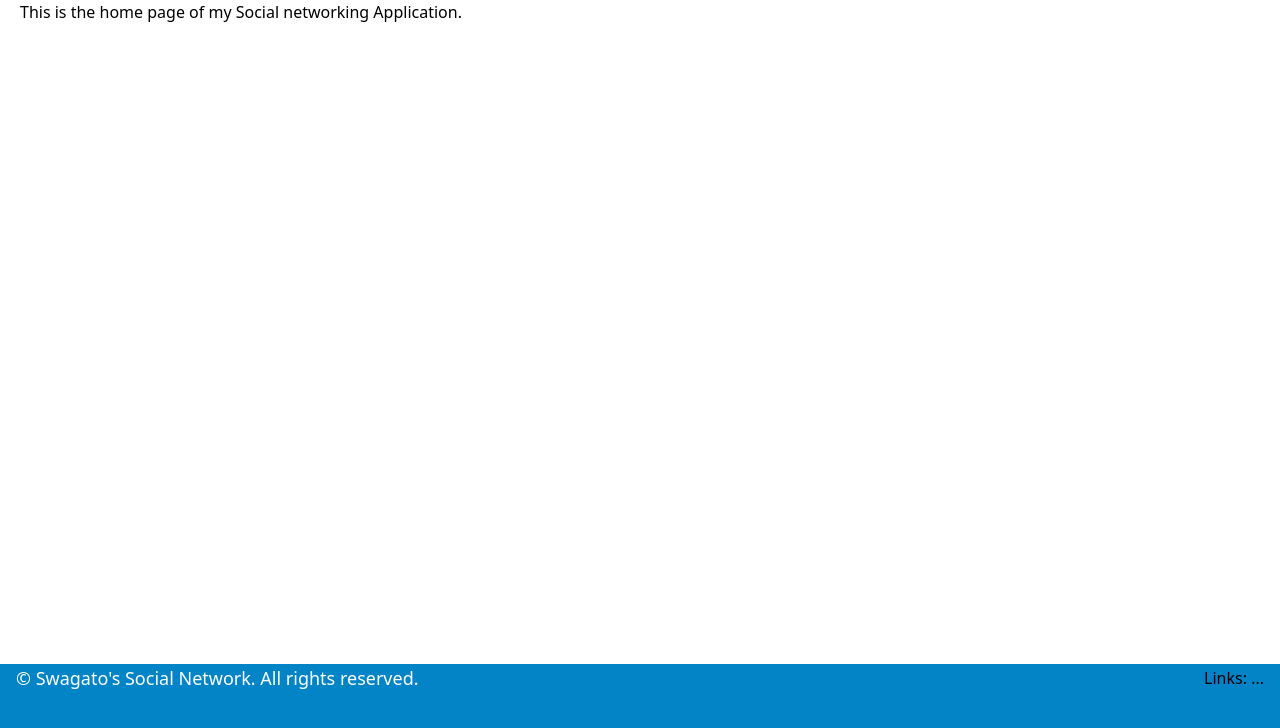
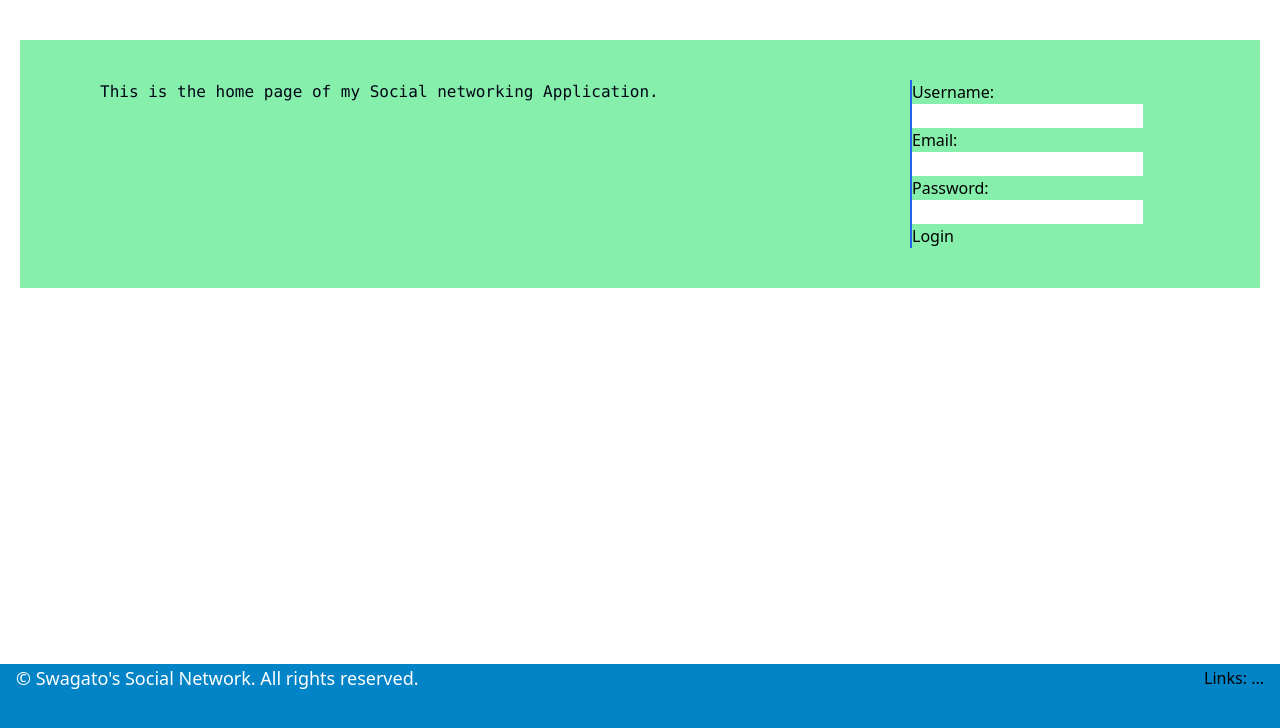
Before and after one commit to swagatobhaskar/flask-socialmedia, a Flask app: page / in a window 1280 px wide. Shown: the part 56-784 px from the top of the page. Run offline with Flask 3, Linux system fonts and the light colour scheme.

Commit message:
Removing last 1 or 2 commits

```diff
--- a/socialnetwork/app/blueprints/home/routes.py
+++ b/socialnetwork/app/blueprints/home/routes.py
@@ -1,13 +1,17 @@
 from flask import Blueprint, render_template, abort
 from jinja2 import TemplateNotFound
+
+# from blueprints.user.forms.login_form import LoginForm --> module blueprints not found
+from ..user.forms.login_form import LoginForm
 
 home_bp = Blueprint('home', __name__, template_folder='templates', static_folder='static', static_url_path='/home/static/')
 
 @home_bp.route('/')
 @home_bp.route('/home')
 def home():
+    login_form = LoginForm()
     try:
-        return render_template('index.html')
+        return render_template('index.html', form=login_form)
     except TemplateNotFound:
         abort(404)
 
--- a/socialnetwork/app/blueprints/home/templates/index.html
+++ b/socialnetwork/app/blueprints/home/templates/index.html
@@ -3,8 +3,31 @@
 {% block title %}Home{% endblock %}
 
 {% block content %}
- <h1 class="font-mono text-green-400">
-    This is the home page of my Social networking Application.
- </h1>
+   <div class="bg-green-300">
+      <div class="m-10 p-10 flex flex-row rounded-md">
+         <div class="basis-3/4">
+            <h1 class="font-mono text-slate-950">
+               This is the home page of my Social networking Application.
+            </h1>
+         </div>
+         <div class="basis-1/4 border-l-2 border-x-blue-600 w-full mx-auto">
+            <form method="POST" action="/login">
+               {{ form.csrf_token }}
+               <p>
+                  {{ form.username.label }} {{ form.username(size=20) }}
+               </p>
+               <p>
+                  {{ form.email.label }} {{ form.username(size=20) }}
+               </p>
+               <p>
+                  {{ form.password.label }} {{ form.password(size=20) }}
+               </p>
+               <p>
+                  <input type="submit" value="Login">
+               </p>
+           </form>
+         </div>
+      </div>
+   </div>
  <!-- <img src="{{ url_for('home.static', filename='happy-cat.jpg') }}" alt="happy-cat" height="300" width="200" /> -->
 {% endblock %}
--- a/socialnetwork/app/static/css/output.css
+++ b/socialnetwork/app/static/css/output.css
@@ -592,26 +592,13 @@ video {
   position: static;
 }
 
-.absolute {
-  position: absolute;
-}
-
-.relative {
-  position: relative;
-}
-
-.bottom-0 {
-  bottom: 0px;
+.m-10 {
+  margin: 2.5rem;
 }
 
 .mx-5 {
   margin-left: 1.25rem;
   margin-right: 1.25rem;
-}
-
-.mx-10 {
-  margin-left: 2.5rem;
-  margin-right: 2.5rem;
 }
 
 .mx-auto {
@@ -655,6 +642,26 @@ video {
   flex-grow: 1;
 }
 
+.basis-1\/3 {
+  flex-basis: 33.333333%;
+}
+
+.basis-2\/3 {
+  flex-basis: 66.666667%;
+}
+
+.basis-1\/4 {
+  flex-basis: 25%;
+}
+
+.basis-3\/4 {
+  flex-basis: 75%;
+}
+
+.flex-row {
+  flex-direction: row;
+}
+
 .flex-col {
   flex-direction: column;
 }
@@ -665,6 +672,29 @@ video {
 
 .justify-between {
   justify-content: space-between;
+}
+
+.rounded-md {
+  border-radius: 0.375rem;
+}
+
+.rounded-sm {
+  border-radius: 0.125rem;
+}
+
+.border-l-2 {
+  border-left-width: 2px;
+}
+
+.border-blue-500 {
+  --tw-border-opacity: 1;
+  border-color: rgb(59 130 246 / var(--tw-border-opacity));
+}
+
+.border-x-blue-600 {
+  --tw-border-opacity: 1;
+  border-left-color: rgb(37 99 235 / var(--tw-border-opacity));
+  border-right-color: rgb(37 99 235 / var(--tw-border-opacity));
 }
 
 .bg-sky-500 {
@@ -682,9 +712,27 @@ video {
   background-color: rgb(148 163 184 / var(--tw-bg-opacity));
 }
 
+.bg-blue-300 {
+  --tw-bg-opacity: 1;
+  background-color: rgb(147 197 253 / var(--tw-bg-opacity));
+}
+
+.bg-green-300 {
+  --tw-bg-opacity: 1;
+  background-color: rgb(134 239 172 / var(--tw-bg-opacity));
+}
+
+.p-10 {
+  padding: 2.5rem;
+}
+
 .px-4 {
   padding-left: 1rem;
   padding-right: 1rem;
+}
+
+.font-mono {
+  font-family: ui-monospace, SFMono-Regular, Menlo, Monaco, Consolas, "Liberation Mono", "Courier New", monospace;
 }
 
 .text-lg {
@@ -692,7 +740,17 @@ video {
   line-height: 1.75rem;
 }
 
+.text-green-400 {
+  --tw-text-opacity: 1;
+  color: rgb(74 222 128 / var(--tw-text-opacity));
+}
+
 .text-white {
   --tw-text-opacity: 1;
   color: rgb(255 255 255 / var(--tw-text-opacity));
 }
+
+.text-slate-950 {
+  --tw-text-opacity: 1;
+  color: rgb(2 6 23 / var(--tw-text-opacity));
+}
--- a/socialnetwork/tailwind.config.js
+++ b/socialnetwork/tailwind.config.js
@@ -2,6 +2,8 @@
 module.exports = {
   content: [
     "app/templates/*.html",
+    "app/blueprints/*/templates/*.html",
+    // "app/blueprints/home/templates/*.html",
   ],
   theme: {
     extend: {},
```
